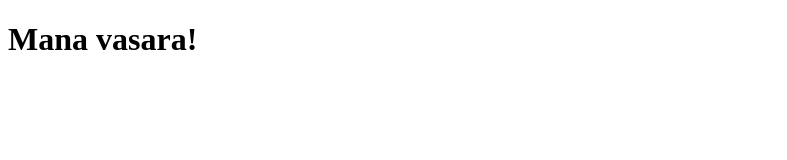
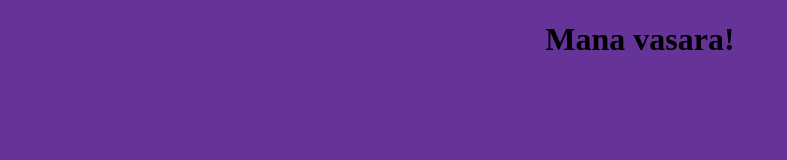
Before and after one commit to railijs/railijs.github.io, a plain HTML site: page vasara.html in a window 1280 px wide. Shown: the whole page, without its empty margins (0-787 px from the left). Drawn offline with Linux system fonts and the light colour scheme.

Commit message:
Add files via upload

```diff
--- /dev/null
+++ b/vasara.css
@@ -0,0 +1,8 @@
+h1 {
+    text-align: center;
+}
+
+h1:hover{
+color: yellow;
+transition: 0.6s;
+}
--- a/vasara.html
+++ b/vasara.html
@@ -5,7 +5,10 @@
     <meta name="viewport" content="width=device-width, initial-scale=1.0">
     <title>Document</title>
 </head>
-<body>
+<link rel="stylesheet" href="vasara.css" />
+<body style="background-color: rebeccapurple;">
+
     <h1>Mana vasara!</h1>
+
 </body>
 </html>
```
